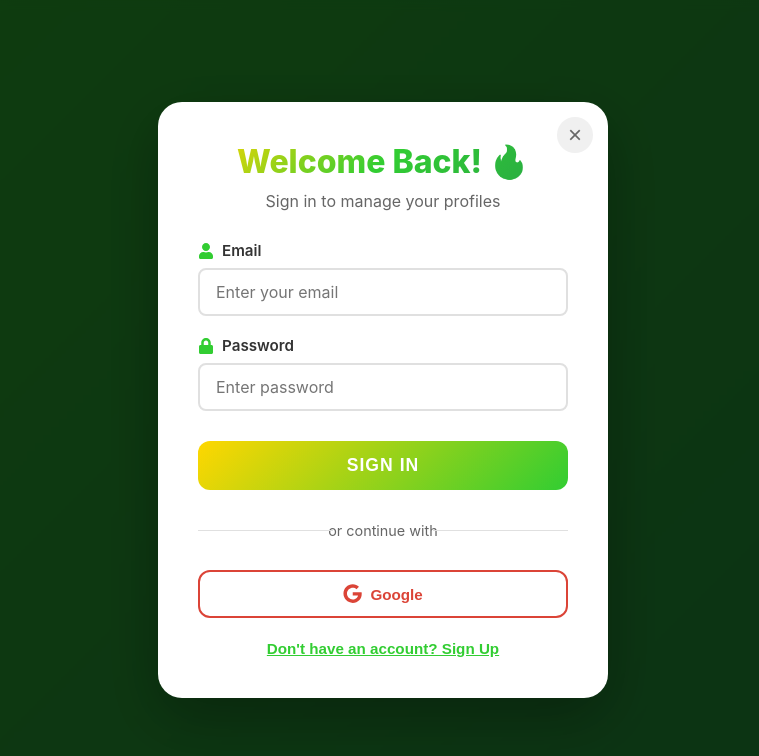
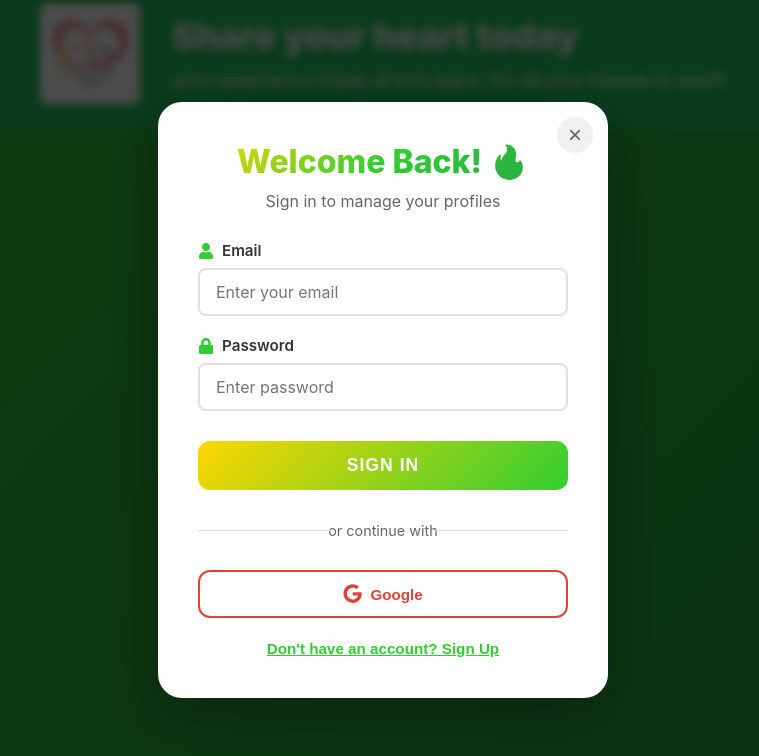
Before and after one commit to yousufbadar/suh, a React (Create React App) app: page / in a window 1280 px wide. Both pictures are taken after a click on the button "CREATE YOUR PROFILE RN". Shown: the part 40-796 px from the top of the page, without its empty margins (257-1016 px from the left). Built offline with nearby package versions, Linux system fonts and the light colour scheme; no server answers; the database is empty.

Commit message:
update ln f

```diff
--- a/src/App.css
+++ b/src/App.css
@@ -1,9 +1,16 @@
 .App {
   display: flex;
-  justify-content: center;
-  align-items: center;
+  flex-direction: column;
+  align-items: stretch;
   min-height: 100vh;
-  padding: 20px;
+  padding: 0;
+}
+
+.App > .container {
+  flex: 1;
+  margin: 20px;
+  align-self: center;
+  max-width: 1200px;
 }
 
 .container {
--- a/src/App.js
+++ b/src/App.js
@@ -9,6 +9,7 @@ import SocialMediaIconsPage from './components/SocialMediaIconsPage';
 import ProfileDashboard from './components/ProfileDashboard';
 import ConfirmDialog from './components/ConfirmDialog';
 import Subscription from './components/Subscription';
+import SiteBanner from './components/SiteBanner';
 import { getEntities, deactivateEntity, reactivateEntity, deleteEntity } from './utils/storage';
 import { getTheme, applyTheme } from './utils/theme';
 import { supabase, isClientValid, testConnection } from './lib/supabase';
@@ -705,6 +706,7 @@ function App() {
   if (!currentUser && protectedPages.includes(currentPage)) {
     return (
       <div className="App">
+        <SiteBanner />
         <Login onLoginSuccess={handleLoginSuccess} />
       </div>
     );
@@ -715,6 +717,7 @@ function App() {
   if (showLogin && currentPage !== 'icons' && currentPage !== 'home' && !currentUser && !isLoadingAuth) {
     return (
       <div className="App">
+        <SiteBanner />
         <Login onLoginSuccess={handleLoginSuccess} />
       </div>
     );
@@ -742,6 +745,7 @@ function App() {
         onConfirm={confirmPermanentDelete}
         onCancel={cancelPermanentDelete}
       />
+      <SiteBanner compact />
       <div className="container">
         <nav className="app-nav">
           <button
--- a/src/components/Home.js
+++ b/src/components/Home.js
@@ -1,6 +1,6 @@
 import React, { useState, useEffect, useRef, useMemo } from 'react';
 import './Home.css';
-import { FaHeart, FaQrcode, FaShareAlt, FaUsers, FaRocket, FaSignInAlt, FaList, FaPlus, FaUser, FaChartBar, FaMousePointer, FaSignOutAlt, FaCrown } from 'react-icons/fa';
+import { FaHeart, FaQrcode, FaShareAlt, FaUsers, FaRocket, FaSignInAlt, FaList, FaPlus, FaChartBar, FaMousePointer, FaSignOutAlt, FaCrown } from 'react-icons/fa';
 import { getTheme, applyTheme } from '../utils/theme';
 import { getEntityWithAnalytics } from '../utils/storage';
 function Home({ onGetStarted, onLogin, currentUser, onViewProfiles, onCreateProfile, onViewDashboard, onLogout, entities, onViewSubscription, subscriptionStatus }) {
@@ -286,7 +286,7 @@ function Home({ onGetStarted, onLogin, currentUser, onViewProfiles, onCreateProf
                   onClick={onViewSubscription}
                   type="button"
                   className="cta-button"
-                  style={{ backgroundColor: '#ffd700', color: '#2d3748', border: 'none', flexDirection: 'column', gap: '0.25rem' }}
+                  style={{ background: 'linear-gradient(135deg, #dc2626 0%, #b91c1c 100%)', color: '#fff', border: 'none', flexDirection: 'column', gap: '0.25rem', boxShadow: '0 4px 14px rgba(185, 28, 28, 0.4)' }}
                 >
                   <span style={{ fontSize: '0.9rem', opacity: 0.95 }}>Trial Ended</span>
                   <span style={{ display: 'flex', alignItems: 'center', gap: '0.35rem', fontWeight: 600 }}>
@@ -299,7 +299,7 @@ function Home({ onGetStarted, onLogin, currentUser, onViewProfiles, onCreateProf
                   onClick={onViewSubscription}
                   type="button"
                   className="cta-button"
-                  style={{ backgroundColor: '#ffd700', color: '#2d3748', border: 'none' }}
+                  style={{ background: 'linear-gradient(135deg, #dc2626 0%, #b91c1c 100%)', color: '#fff', border: 'none', boxShadow: '0 4px 14px rgba(185, 28, 28, 0.4)' }}
                 >
                   <FaCrown /> Upgrade Plan
                 </button>
--- /dev/null
+++ b/src/components/SiteBanner.css
@@ -0,0 +1,145 @@
+/* Site banner: green background, logo in white square, header + tagline, decorative emojis. Full-width at top of page. */
+.site-banner {
+  width: 100%;
+  background: #22c55e;
+  position: relative;
+  overflow: hidden;
+  padding: 1.5rem 2rem;
+  flex-shrink: 0;
+}
+
+/* Subtle speckle texture */
+.site-banner__texture {
+  position: absolute;
+  inset: 0;
+  background-image: radial-gradient(circle at 20% 30%, rgba(255, 255, 255, 0.08) 1px, transparent 1px),
+    radial-gradient(circle at 80% 70%, rgba(255, 255, 255, 0.06) 1px, transparent 1px);
+  background-size: 24px 24px;
+  pointer-events: none;
+}
+
+.site-banner__inner {
+  position: relative;
+  z-index: 1;
+  display: flex;
+  flex-direction: row;
+  flex-wrap: wrap;
+  align-items: center;
+  justify-content: center;
+  gap: 1.5rem 2rem;
+  max-width: 1200px;
+  margin: 0 auto;
+  animation: site-banner-enter 0.6s ease-out;
+}
+
+.site-banner__logo-wrap {
+  position: relative;
+  flex-shrink: 0;
+}
+
+.site-banner__logo-box {
+  width: 100px;
+  height: 100px;
+  border: 3px solid #fff;
+  border-radius: 6px;
+  display: flex;
+  align-items: center;
+  justify-content: center;
+  background: #fff;
+  box-shadow: 0 2px 12px rgba(0, 0, 0, 0.15);
+  animation: site-banner-logo-pulse 3s ease-in-out infinite;
+}
+
+.site-banner__logo {
+  width: 100%;
+  height: 100%;
+  object-fit: contain;
+  padding: 6px;
+  box-sizing: border-box;
+}
+
+.site-banner__text {
+  text-align: left;
+  min-width: 0;
+}
+
+.site-banner__heading {
+  margin: 0 0 0.25em;
+  font-size: clamp(1.5rem, 4vw, 2.25rem);
+  font-weight: 800;
+  color: #fff;
+  line-height: 1.2;
+  text-shadow: 0 1px 2px rgba(0, 0, 0, 0.15);
+  animation: site-banner-text-glow 4s ease-in-out infinite;
+}
+
+.site-banner__tagline {
+  margin: 0;
+  font-size: clamp(0.95rem, 2.2vw, 1.15rem);
+  font-weight: 500;
+  color: rgba(255, 255, 255, 0.98);
+  line-height: 1.35;
+  text-shadow: 0 1px 1px rgba(0, 0, 0, 0.1);
+}
+
+/* Compact variant for inner pages (still sized to match content below) */
+.site-banner--compact {
+  padding: 1.1rem 1.5rem;
+}
+
+.site-banner--compact .site-banner__logo-box {
+  width: 80px;
+  height: 80px;
+  border-width: 2px;
+}
+
+.site-banner--compact .site-banner__heading {
+  font-size: clamp(1.35rem, 3.2vw, 1.85rem);
+}
+
+.site-banner--compact .site-banner__tagline {
+  font-size: clamp(0.85rem, 2vw, 1rem);
+}
+
+@keyframes site-banner-enter {
+  from {
+    opacity: 0;
+    transform: translateY(-12px);
+  }
+  to {
+    opacity: 1;
+    transform: translateY(0);
+  }
+}
+
+@keyframes site-banner-logo-pulse {
+  0%, 100% {
+    transform: scale(1);
+    box-shadow: 0 2px 12px rgba(0, 0, 0, 0.15);
+  }
+  50% {
+    transform: scale(1.03);
+    box-shadow: 0 4px 16px rgba(0, 0, 0, 0.2);
+  }
+}
+
+@keyframes site-banner-text-glow {
+  0%, 100% {
+    text-shadow: 0 1px 2px rgba(0, 0, 0, 0.15);
+  }
+  50% {
+    text-shadow: 0 2px 8px rgba(255, 255, 255, 0.2), 0 1px 2px rgba(0, 0, 0, 0.1);
+  }
+}
+
+@media (max-width: 480px) {
+  .site-banner__inner {
+    flex-direction: column;
+    text-align: center;
+    gap: 0.5rem 0;
+  }
+
+  .site-banner__text {
+    text-align: center;
+  }
+}
--- /dev/null
+++ b/src/components/SiteBanner.js
@@ -0,0 +1,30 @@
+import React from 'react';
+import './SiteBanner.css';
+
+/**
+ * Reusable site banner: green background, logo in white-bordered square,
+ * "Share your heart today" header and tagline.
+ * Shown on all screens for consistent branding.
+ */
+function SiteBanner({ compact }) {
+  return (
+    <header className={`site-banner ${compact ? 'site-banner--compact' : ''}`}>
+      <div className="site-banner__texture" aria-hidden="true" />
+      <div className="site-banner__inner">
+        <div className="site-banner__logo-wrap">
+          <div className="site-banner__logo-box">
+            <img src="/logo.png" alt="Share Your Heart" className="site-banner__logo" />
+          </div>
+        </div>
+        <div className="site-banner__text">
+          <h1 className="site-banner__heading">Share your heart today</h1>
+          <p className="site-banner__tagline">
+            your experience today at this place, for all your friends to see!!!
+          </p>
+        </div>
+      </div>
+    </header>
+  );
+}
+
+export default SiteBanner;
--- a/src/components/SocialMediaIconsPage.js
+++ b/src/components/SocialMediaIconsPage.js
@@ -1,5 +1,6 @@
 import React, { useEffect, useState, useRef } from 'react';
 import './SocialMediaIconsPage.css';
+import SiteBanner from './SiteBanner';
 import { getEntityByUUID, trackQRScan, trackSocialClick, trackCustomLinkClick } from '../utils/storage';
 import { getTheme, applyTheme } from '../utils/theme';
 import {
@@ -179,23 +180,29 @@ function SocialMediaIconsPage({ uuid }) {
 
   if (loading) {
     return (
+      <>
+        <SiteBanner compact />
         <div className="social-icons-page">
           <div className="loading-container">
             <FaSpinner className="spinner" />
             <p>Loading...</p>
           </div>
         </div>
+      </>
     );
   }
 
   if (!entity) {
     return (
+      <>
+        <SiteBanner compact />
         <div className="social-icons-page">
             <div className="error-container">
               <h1>Profile Not Found</h1>
               <p>The QR code is invalid or the profile has been removed.</p>
             </div>
         </div>
+      </>
     );
   }
 
@@ -204,15 +211,20 @@ function SocialMediaIconsPage({ uuid }) {
 
   if (socialMediaLinks.length === 0 && customLinks.length === 0) {
     return (
+      <>
+        <SiteBanner compact />
         <div className="social-icons-page">
           <div className="social-icons-container">
             <p className="no-links-message">No links available for this profile.</p>
           </div>
         </div>
+      </>
     );
   }
 
   return (
+    <>
+      <SiteBanner compact />
       <div className="social-icons-page">
       <div className="social-icons-container">
         <div className="company-header">
@@ -293,6 +305,7 @@ function SocialMediaIconsPage({ uuid }) {
         </a>
       </div>
     </div>
+    </>
   );
 }
 
--- a/src/components/Subscription.js
+++ b/src/components/Subscription.js
@@ -18,7 +18,6 @@ function Subscription({ onBack, currentUser, onLogout, onSubscriptionSuccess })
   const [isCancelling, setIsCancelling] = useState(false);
   const [paymentHistory, setPaymentHistory] = useState([]);
   const [loadingPayments, setLoadingPayments] = useState(false);
-  const [paymentLinkRecording, setPaymentLinkRecording] = useState(false);
   const cardContainerRef = useRef(null);
   const initializationTimeoutRef = useRef(null);
   const initializationCompleteRef = useRef(false);
@@ -33,7 +32,6 @@ function Subscription({ onBack, currentUser, onLogout, onSubscriptionSuccess })
     const handleMessage = (event) => {
       if (event.origin !== window.location.origin || event.data?.type !== 'SQUARE_PAYMENT_SUCCESS') return;
       if (!currentUser?.id) return;
-      setPaymentLinkRecording(true);
       (async () => {
         try {
           const { recordPaymentFromLinkAndActivate, getSubscriptionStatus, clearSubscriptionStatusCache } = await import('../utils/subscription');
@@ -45,8 +43,6 @@ function Subscription({ onBack, currentUser, onLogout, onSubscriptionSuccess })
         } catch (err) {
           console.error('Error recording payment from link:', err);
           setError(err.message || 'Failed to record payment. Please contact support.');
-        } finally {
-          setPaymentLinkRecording(false);
         }
       })();
     };
@@ -740,10 +736,10 @@ function Subscription({ onBack, currentUser, onLogout, onSubscriptionSuccess })
                   padding: '12px 24px',
                   fontSize: '1rem',
                   textDecoration: 'none',
-                  background: 'linear-gradient(135deg, #059669 0%, #10b981 100%)',
+                  background: 'linear-gradient(135deg, #dc2626 0%, #b91c1c 100%)',
                   color: '#fff',
                   border: 'none',
-                  boxShadow: '0 4px 14px rgba(5, 150, 105, 0.4)',
+                  boxShadow: '0 4px 14px rgba(185, 28, 28, 0.4)',
                   cursor: 'pointer',
                   borderRadius: '8px',
                 }}
```
Lines whose indentation alone changed are shown as unchanged.
